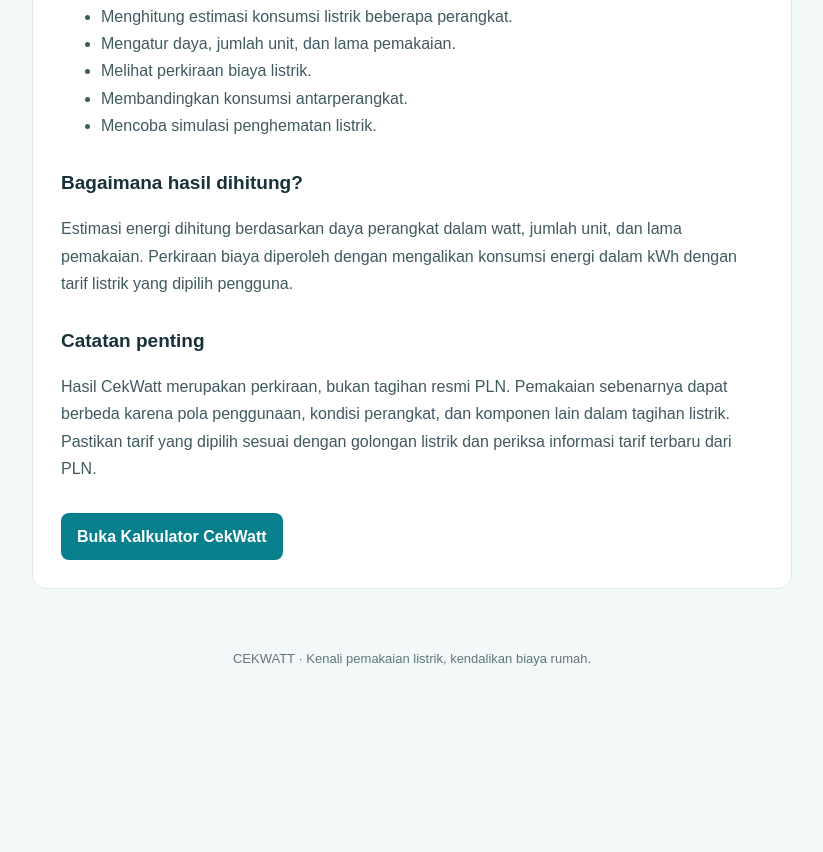
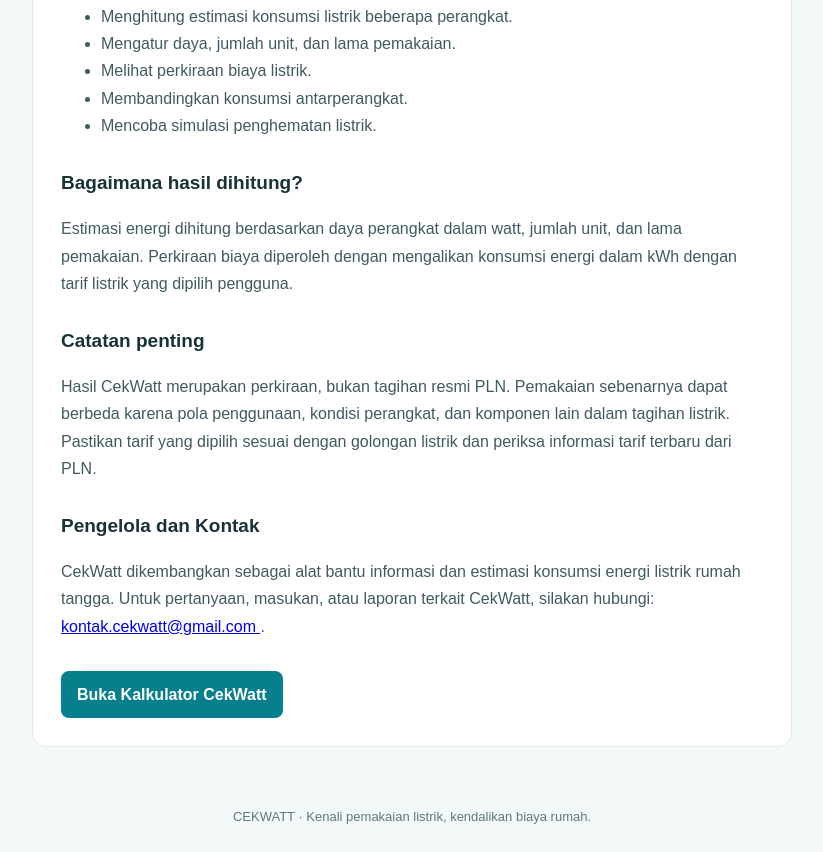
Before and after one commit to cekwatt-id/cekwatt, a plain HTML site: page tentang.html in a window 1280 px wide. Shown: the part 558-1410 px from the top of the page, without its empty margins (228-1051 px from the left). Before the commit the page ends 1252 px from the top, so only its background shows below. Drawn offline with Linux system fonts and the light colour scheme.

Commit message:
Add contact information section to tentang.html

```diff
--- a/tentang.html
+++ b/tentang.html
@@ -129,6 +129,16 @@
       Pastikan tarif yang dipilih sesuai dengan golongan listrik
       dan periksa informasi tarif terbaru dari PLN.
     </p>
+<h2>Pengelola dan Kontak</h2>
+<p>
+  CekWatt dikembangkan sebagai alat bantu informasi dan
+  estimasi konsumsi energi listrik rumah tangga.
+  Untuk pertanyaan, masukan, atau laporan terkait CekWatt,
+  silakan hubungi:
+  <a href="mailto:kontak.cekwatt@gmail.com">
+    kontak.cekwatt@gmail.com
+  </a>.
+</p>
 
     <a class="btn" href="index.html">Buka Kalkulator CekWatt</a>
   </article>
```
